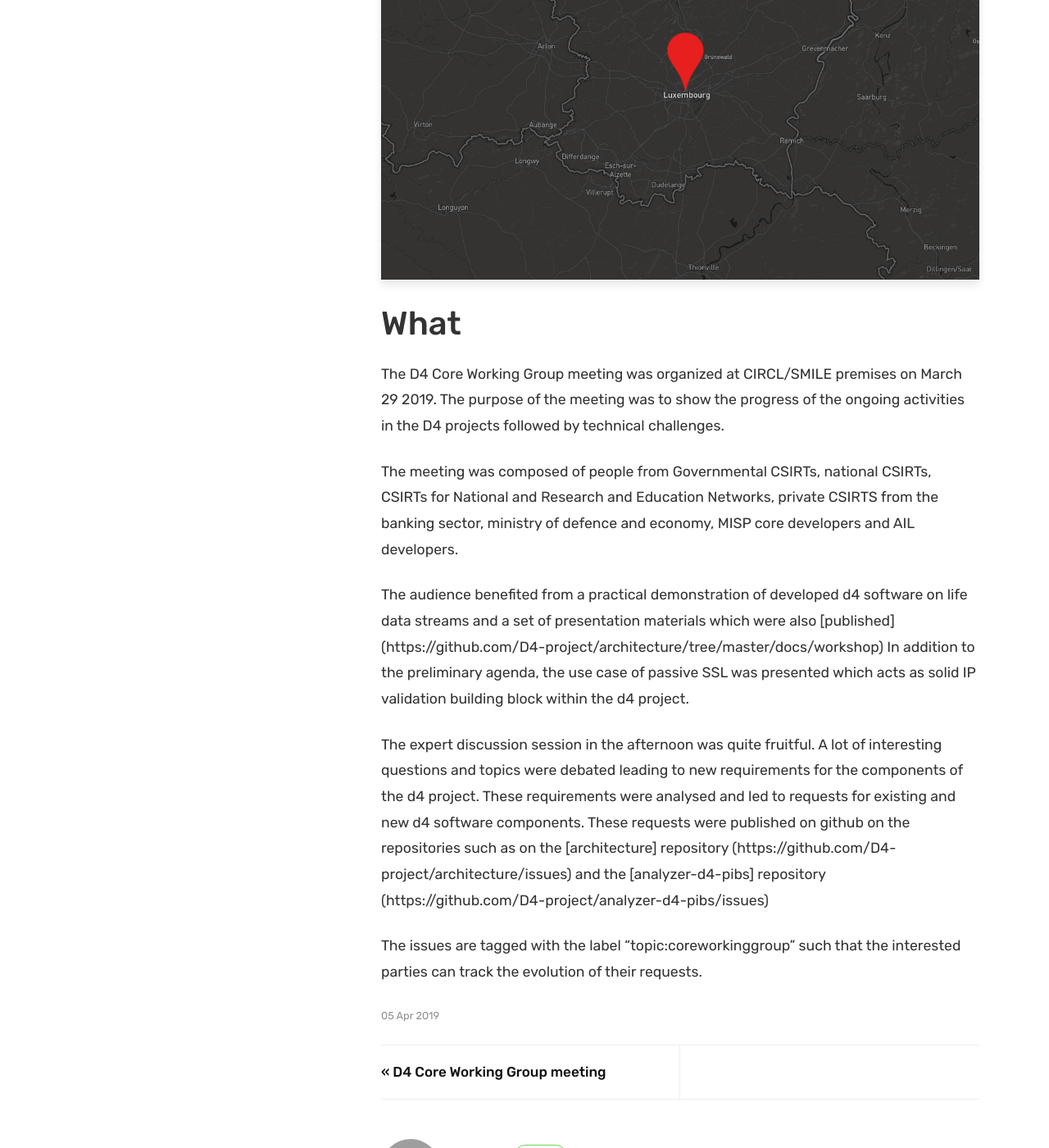
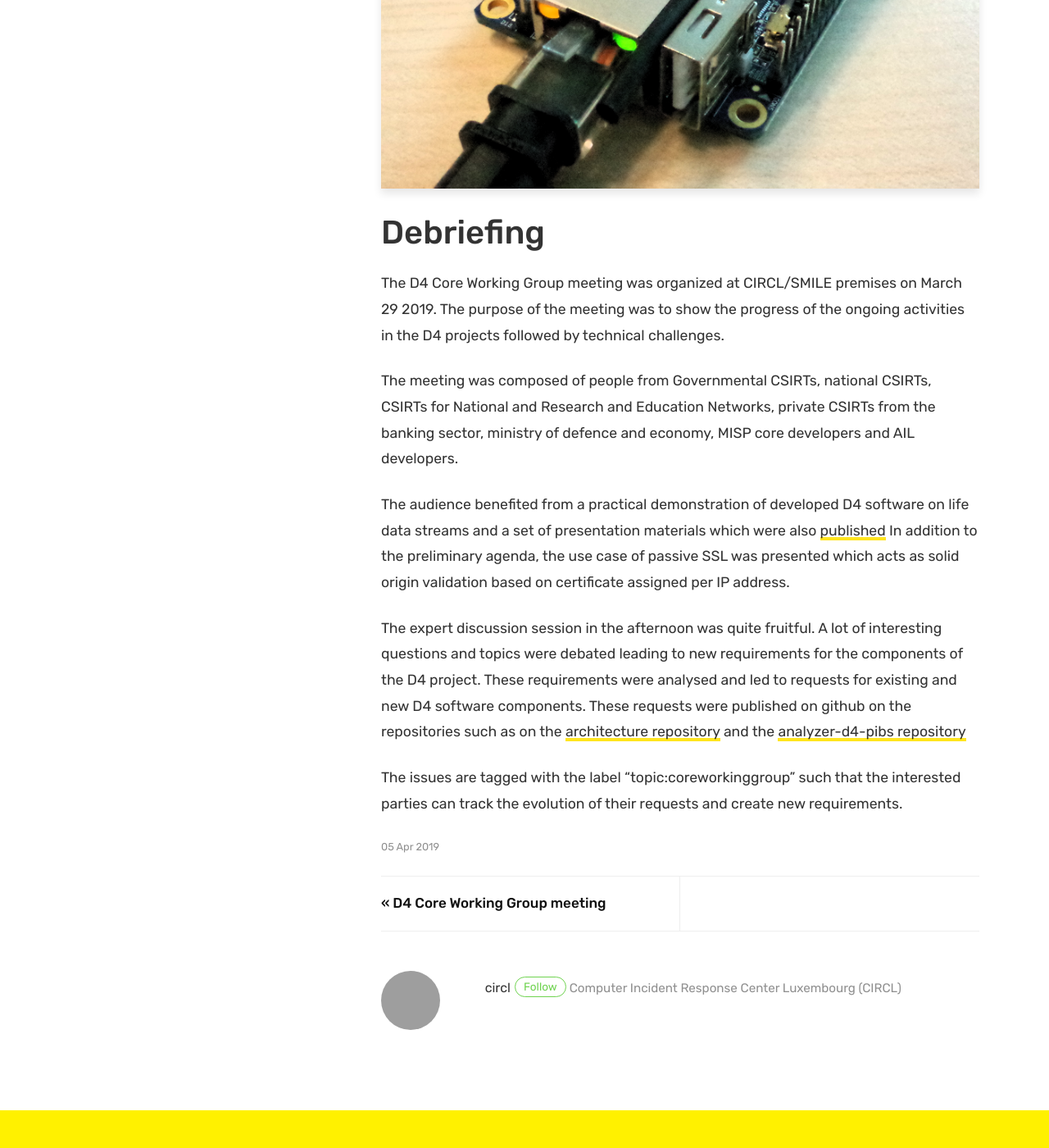
Before and after one commit to D4-project/d4-website, a Jekyll site: the page built from _posts/2019-04-05-Core-Working_Group_notes.md, in a window 1280 px wide and 1400 px high, scrolled down 712 px. Shown: the whole window at 82% size. Built offline with Jekyll 4.4.1, drawn with Linux system fonts in a browser that asks for light colours; grey boxes are pictures that could not be loaded.

Commit message:
chg: [post] some fixes

```diff
--- a/_posts/2019-04-05-Core-Working_Group_notes.md
+++ b/_posts/2019-04-05-Core-Working_Group_notes.md
@@ -3,34 +3,35 @@ layout: post
 title: "D4 Core Working Group meeting notes"
 author: CIRCL
 categories: [ open source, asn, history ]
-image: assets/images/d4-core-workshop.png
+image: assets/images/orangepi.png
 ---
-# What
+
+# Debriefing
 
 The D4 Core Working Group meeting was organized at CIRCL/SMILE premises on
 March 29 2019. The purpose of the meeting was to show the progress of the
 ongoing activities in the D4 projects followed by technical challenges.
 
 The meeting was composed of people from Governmental CSIRTs, national CSIRTs,
-CSIRTs for National and Research and Education Networks, private CSIRTS from
+CSIRTs for National and Research and Education Networks, private CSIRTs from
 the banking sector, ministry of defence and economy, MISP core developers
 and AIL developers.
 
-The audience benefited from a practical demonstration of developed d4 software
+The audience benefited from a practical demonstration of developed D4 software
 on life data streams and a set of presentation materials which were also
-[published] (https://github.com/D4-project/architecture/tree/master/docs/workshop)
+[published](https://github.com/D4-project/architecture/tree/master/docs/workshop)
 In addition to the preliminary agenda, the use case of passive SSL was
-presented which acts as solid IP validation building block within the
-d4 project.
+presented which acts as solid origin validation based on certificate assigned per IP address.
 
 The expert discussion session in the afternoon was quite fruitful. A lot
 of interesting questions and topics were debated
-leading to new requirements for the components of the d4 project.
+leading to new requirements for the components of the D4 project.
 These requirements were analysed and led to requests for
-existing and new d4 software components. These requests were
+existing and new D4 software components. These requests were
 published on github on the repositories such as on the
-[architecture] repository (https://github.com/D4-project/architecture/issues)
-and the [analyzer-d4-pibs]  repository (https://github.com/D4-project/analyzer-d4-pibs/issues)
+[architecture repository](https://github.com/D4-project/architecture/issues)
+and the [analyzer-d4-pibs repository](https://github.com/D4-project/analyzer-d4-pibs/issues)
 
 The issues are tagged with the label "topic:coreworkinggroup" such that the
-interested parties can track the evolution of their requests.
+interested parties can track the evolution of their requests and create new
+requirements.
```
